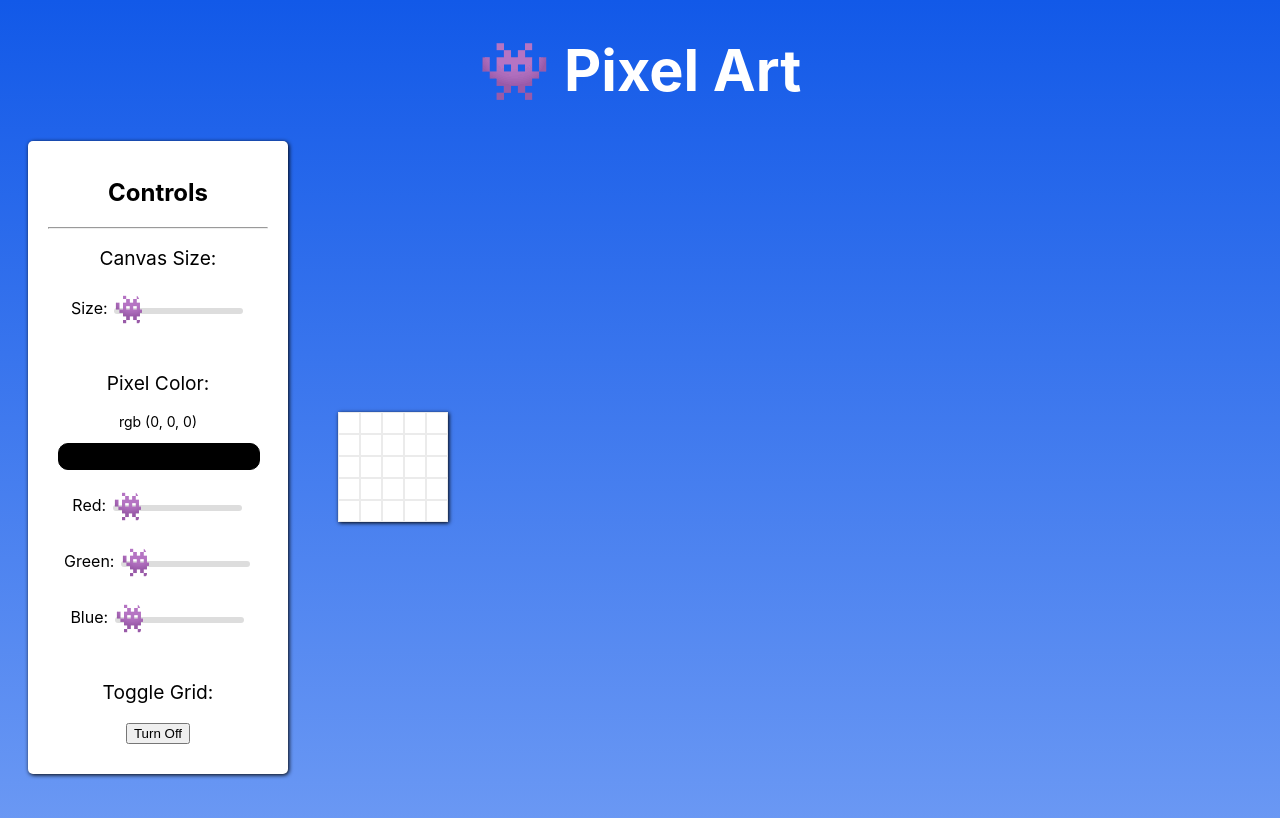
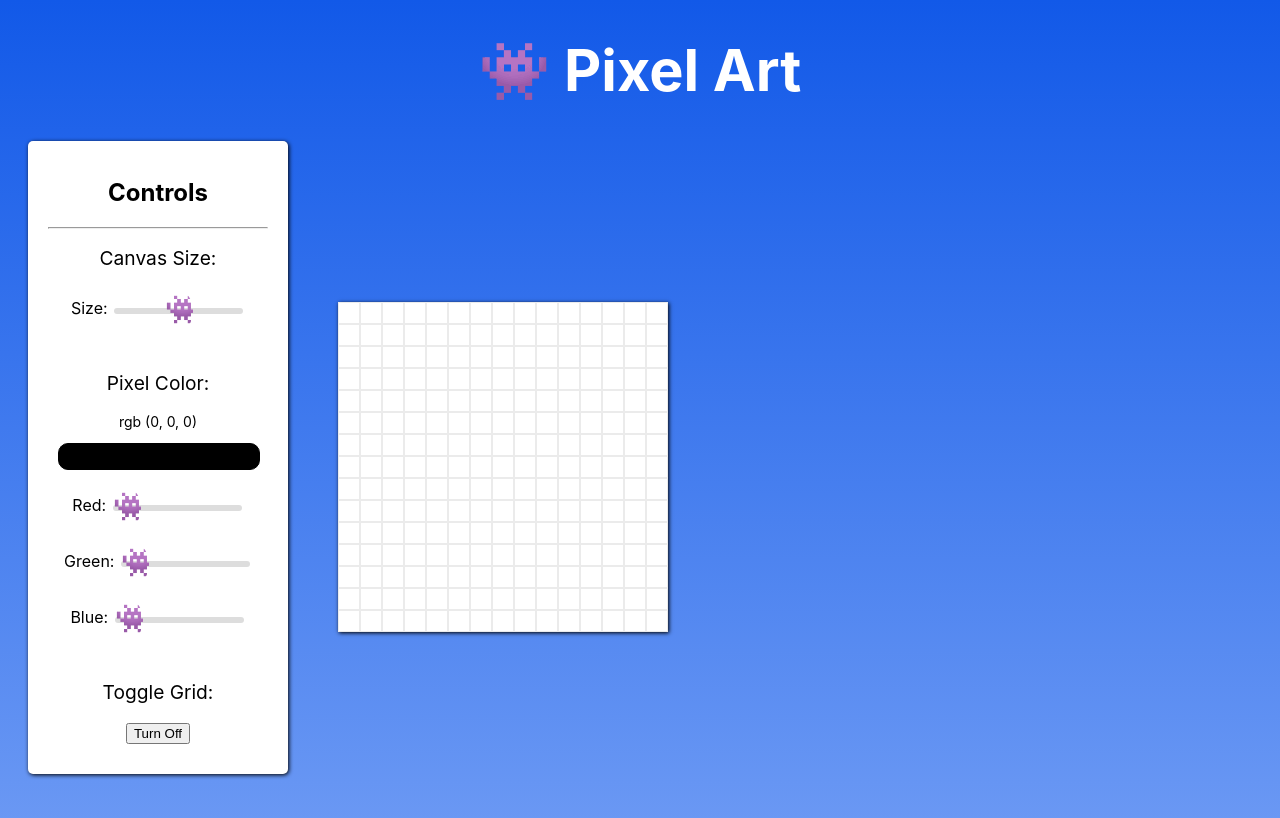
Before and after one commit to ashishdommety/pixel-art, a React app: page / in a window 1280 px wide. Shown: the top 818 px of the page. Built offline with nearby package versions, Linux system fonts and the light colour scheme; the HTML template or start-up script is replaced by a standard one.

Commit message:
change default pixel canvas size

```diff
--- a/src/App.jsx
+++ b/src/App.jsx
@@ -4,7 +4,7 @@ import Canvas from './Canvas/Canvas';
 import Controls from './Controls/Controls';
 
 const App = () => {
-  const [canvasSize, setCanvasSize] = useState(5);
+  const [canvasSize, setCanvasSize] = useState(15);
   const [color, setColor] = useState({
     r: 0,
     g: 0,
```
